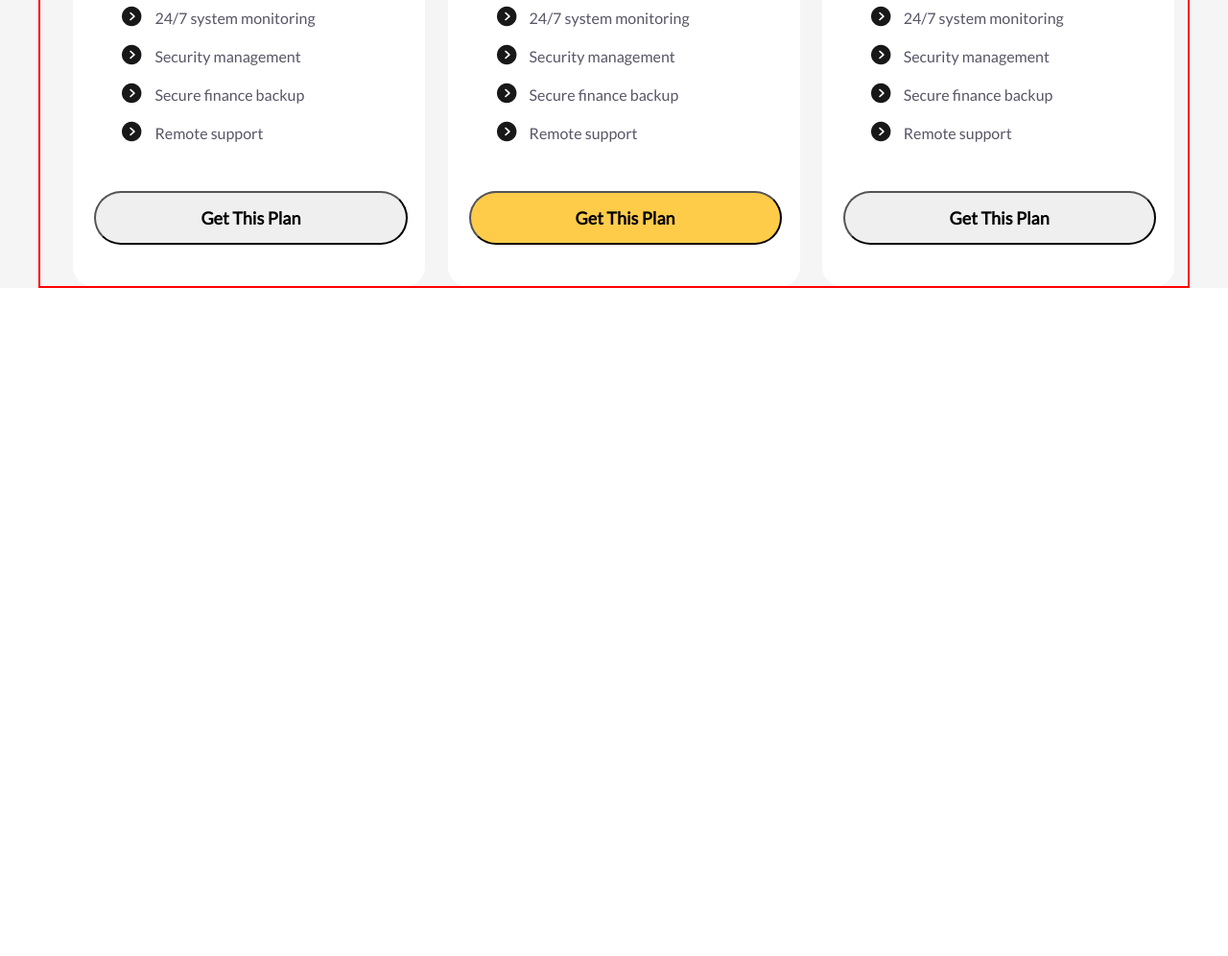
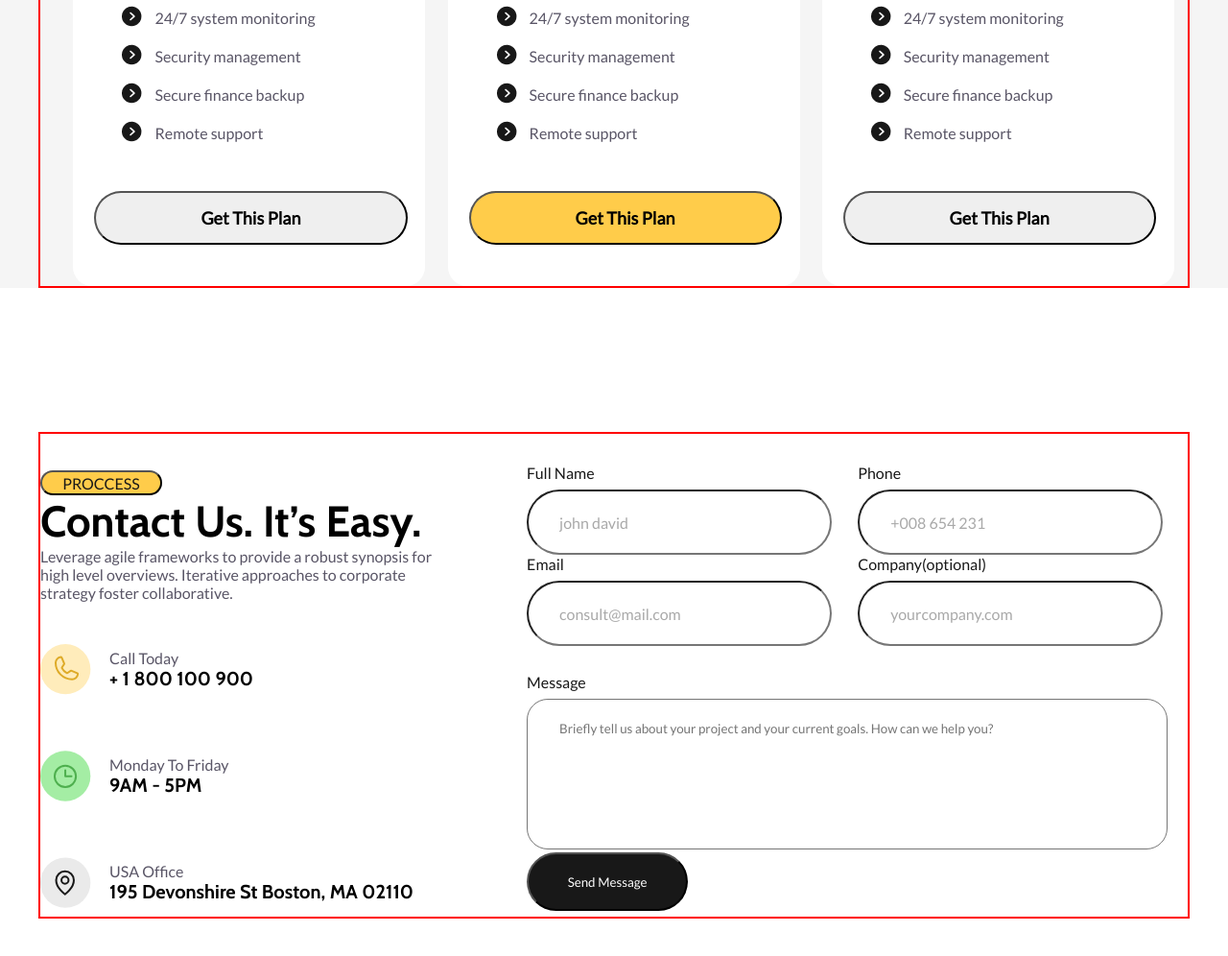
Before and after one commit to ucheba2023/Kod, a plain HTML site: page Lesson17_1/index.html in a window 1280 px wide. Shown: the part 2092-3088 px from the top of the page at 96% size. Before the commit the page ends 2392 px from the top, so only its background shows below. Drawn offline with nearby package versions, Linux system fonts and the light colour scheme.

Commit message:
Создала секцию feedback

```diff
--- a/Lesson17_1/index.html
+++ b/Lesson17_1/index.html
@@ -264,5 +264,105 @@
         </div>
       </div>
     </section>
+
+    <section class="contact">
+      <div class="container">
+        <div class="contact__feedback">
+          <button class="contact__btn">PROCCESS</button>
+          <h2 class="contact__title">Contact Us. It’s Easy.</h2>
+          <p class="contact__call-title">
+            Leverage agile frameworks to provide a robust synopsis for high
+            level overviews. Iterative approaches to corporate strategy foster
+            collaborative.
+          </p>
+          <div class="contacts">
+            <div class="contact_call">
+              <img class="contact__img" src="img/Icon (8).svg" alt="" />
+              <ul class="contact_call-today">
+                <li class="contact__call-title">Call Today</li>
+
+                <li class="contact__time">+ 1 800 100 900</li>
+              </ul>
+            </div>
+            <div class="contact_call">
+              <img class="contact__img" src="img/Icon (9).svg" alt="" />
+              <ul class="contact_call-today">
+                <li class="contact__call-title">Monday To Friday</li>
+                <li class="contact__time">9AM - 5PM</li>
+              </ul>
+            </div>
+            <div class="contact_call">
+              <img class="contact__img" src="img/Icon (10).svg" alt="" />
+              <ul class="contact_call-today">
+                <li class="contact__call-title">USA Office</li>
+                <li class="contact__time">
+                  195 Devonshire St Boston, MA 02110
+                </li>
+              </ul>
+            </div>
+          </div>
+        </div>
+
+        <section class="contact__fields">
+          <div class="contact__row">
+            <div class="contact__column">
+              <li class="contact__label">Full Name</li>
+              <input
+                class="contact__input"
+                type="name"
+                placeholder="john david"
+                name="Введите имя"
+              />
+            </div>
+            <div class="contact__column">
+              <li class="contact__label">Email</li>
+              <input
+                class="contact__input"
+                type="name"
+                placeholder="consult@mail.com"
+                name="Введите эл. почту"
+              />
+            </div>
+          </div>
+
+          <div class="contact__row">
+            <div class="contact__column">
+              <li class="contact__label">Phone</li>
+              <input
+                class="contact__input"
+                type="name"
+                placeholder="+008 654 231"
+                name="Введите телефон"
+              />
+            </div>
+            <div class="contact__column">
+              <li class="contact__label">Company(optional)</li>
+              <input
+                class="contact__input"
+                type="name"
+                placeholder="yourcompany.com"
+                name="Введите компанию"
+              />
+            </div>
+          </div>
+
+          <div class="contact__Message">
+            <li class="contact__label">Message</li>
+            <textarea
+              class="contact__input-row"
+              placeholder="Briefly tell us about your project and your current goals. How can we help you?"
+              name="Введите проект"
+              id=""
+              cols="30"
+              rows="10"
+            ></textarea>
+          </div>
+
+          <div class="contact__mess">
+            <button class="contact__btn-message">Send Message</button>
+          </div>
+        </section>
+      </div>
+    </section>
   </body>
 </html>
--- a/Lesson17_1/style.css
+++ b/Lesson17_1/style.css
@@ -18,6 +18,9 @@ ul {
   max-width: 1200px;
   margin: 0 auto;
   border: 2px solid red;
+  /* overflow-x: auto;
+  overflow-y: hidden;
+  white-space: nowrap; */
 }
 
 .heading {
@@ -346,3 +349,110 @@ ul {
 .servis__btn-yeloow {
   background-color: #ffcc4a;
 }
+.contact {
+  padding: 150px 0 100px;
+}
+.contact__feedback {
+  width: 420px;
+  height: 503px;
+  padding-top: 38px;
+  display: inline-block;
+  margin-right: 84px;
+}
+.contact__btn {
+  width: 127px;
+  height: 26px;
+  border-radius: 20px;
+  background-color: #ffcc4a;
+  font-family: Lato;
+  font-size: 16px;
+  font-weight: 400;
+  padding: 1px 15px;
+  color: #181818;
+}
+.contact__title {
+  font-family: Cabin;
+  font-size: 45px;
+  font-weight: 700;
+}
+
+.contact__fields {
+  display: inline-block;
+}
+.contact__call-title {
+  font-family: Lato;
+  font-size: 16px;
+  font-weight: 400;
+  color: #595566;
+}
+.contact__time {
+  font-family: Cabin;
+  font-size: 20px;
+  font-weight: 600;
+}
+.contact_call {
+  display: block;
+  padding: 6px 0;
+  margin-bottom: 46px;
+}
+/* .contact_call:last-child {
+  margin-bottom: 0;
+} */
+.contact_call-today {
+  display: inline-block;
+  vertical-align: middle;
+}
+.contact__img {
+  display: inline-block;
+  vertical-align: middle;
+  margin-right: 16px;
+}
+.contacts {
+  margin-top: 38px;
+}
+.contact__input {
+  width: 318px;
+  height: 68px;
+  border-radius: 54px;
+  padding: 22px 32px;
+  font-family: Lato;
+  font-size: 16px;
+  font-weight: 400;
+  color: #181818;
+}
+.contact__label {
+  font-family: Lato;
+  font-size: 16px;
+  font-weight: 400;
+  color: #181818;
+  list-style-type: none;
+  margin-bottom: 8px;
+}
+.contact__input::placeholder {
+  font-family: Lato;
+  font-size: 16px;
+  font-weight: 400;
+  color: #a9a9a9;
+}
+.contact__row {
+  display: inline-block;
+  margin-bottom: 28px;
+}
+.contact__btn-message {
+  width: 168px;
+  height: 61px;
+  border-radius: 42px;
+  padding: 16px 27px;
+  background-color: #181818;
+  color: #fff;
+}
+.contact__input-row {
+  width: 668px;
+  height: 157px;
+  border-radius: 22px;
+  padding: 22px 80px 111px 33px;
+  resize: none;
+}
+.contact__column {
+  margin-right: 24px;
+}
```
Also changed, not shown: Lesson17_1/img/Icon (10).svg (added), Lesson17_1/img/Icon (8).svg (added), Lesson17_1/img/Icon (9).svg (added).
